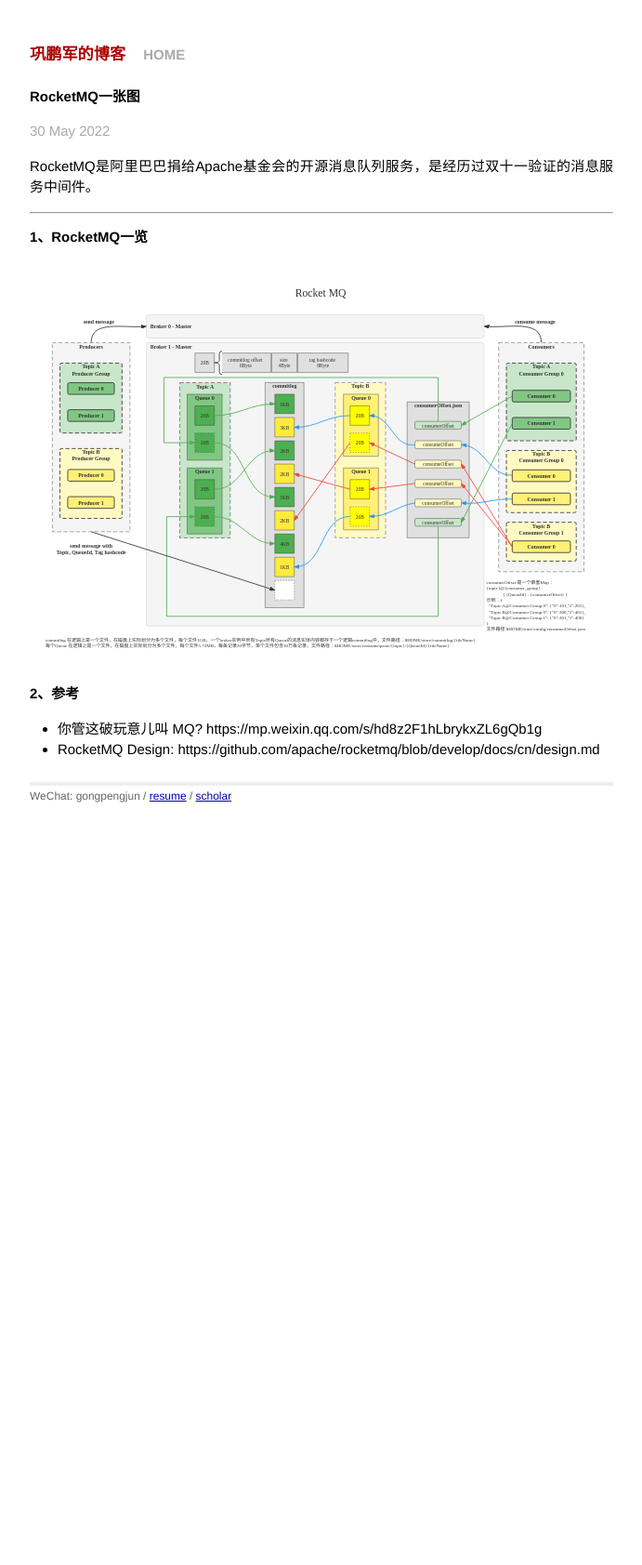
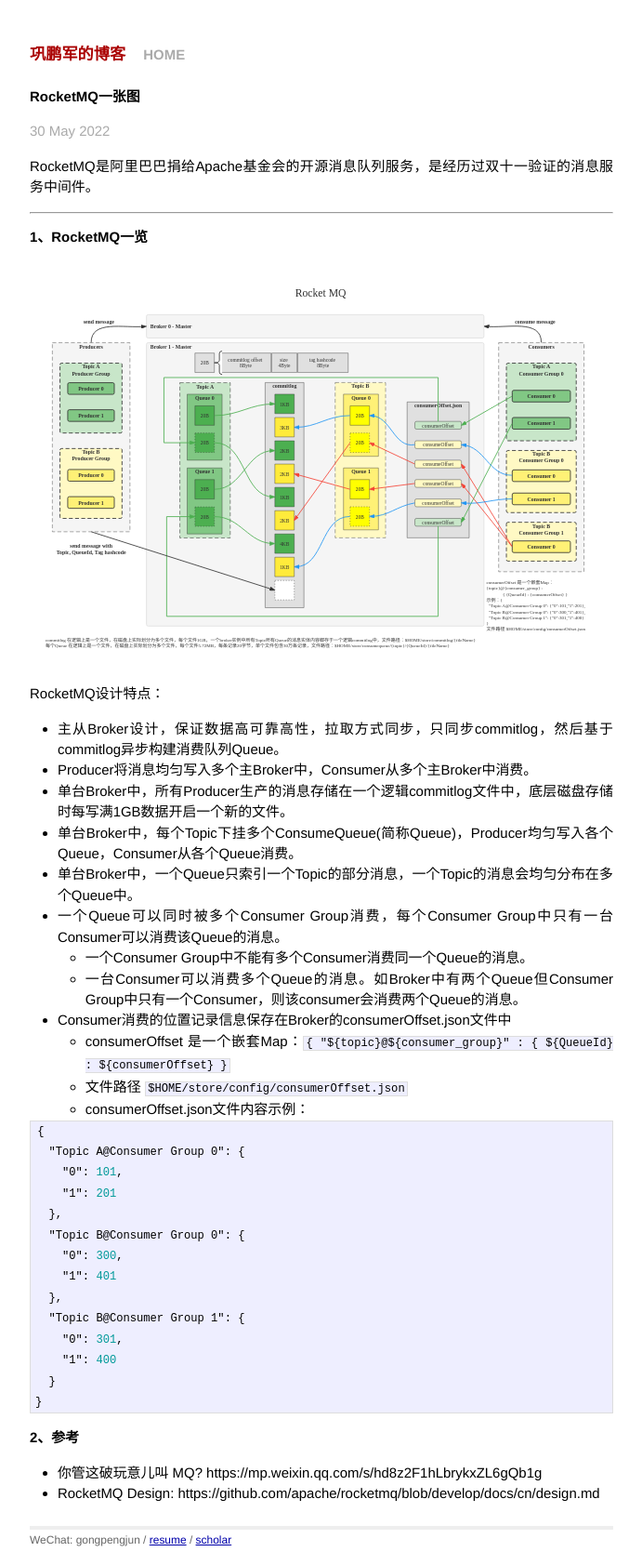
Before and after one commit to gongpengjun/gongpengjun.github.io, a Jekyll site: the page built from _posts/2022-05-30-rocketmq-one-picture.markdown, in a window 1280 px wide. Shown: the whole page at 93% size, without its empty margins (294-985 px from the left). Built offline with Jekyll 4.4.1, drawn with Linux system fonts in a browser that asks for light colours; before the commit the page ends 915 px from its top, so only the background shows below that.

Commit message:
添加文字说明

````diff
--- a/_posts/2022-05-30-rocketmq-one-picture.markdown
+++ b/_posts/2022-05-30-rocketmq-one-picture.markdown
@@ -13,6 +13,38 @@ RocketMQ是阿里巴巴捐给Apache基金会的开源消息队列服务，是经
 
 <img src="https://gongpengjun.com/imgs/rocketmq_in_practice.svg" width="100%" alt="RocketMQ in Practice">
 
+RocketMQ设计特点：
+
+- 主从Broker设计，保证数据高可靠高性，拉取方式同步，只同步commitlog，然后基于commitlog异步构建消费队列Queue。
+- Producer将消息均匀写入多个主Broker中，Consumer从多个主Broker中消费。
+- 单台Broker中，所有Producer生产的消息存储在一个逻辑commitlog文件中，底层磁盘存储时每写满1GB数据开启一个新的文件。
+- 单台Broker中，每个Topic下挂多个ConsumeQueue(简称Queue)，Producer均匀写入各个Queue，Consumer从各个Queue消费。
+- 单台Broker中，一个Queue只索引一个Topic的部分消息，一个Topic的消息会均匀分布在多个Queue中。
+- 一个Queue可以同时被多个Consumer Group消费，每个Consumer Group中只有一台Consumer可以消费该Queue的消息。
+  - 一个Consumer Group中不能有多个Consumer消费同一个Queue的消息。
+  - 一台Consumer可以消费多个Queue的消息。如Broker中有两个Queue但Consumer Group中只有一个Consumer，则该consumer会消费两个Queue的消息。
+- Consumer消费的位置记录信息保存在Broker的consumerOffset.json文件中
+  - consumerOffset 是一个嵌套Map：`{ "${topic}@${consumer_group}" : { ${QueueId} : ${consumerOffset} }`
+  - 文件路径 `$HOME/store/config/consumerOffset.json`
+  - consumerOffset.json文件内容示例：
+
+```json
+{
+  "Topic A@Consumer Group 0": {
+    "0": 101,
+    "1": 201
+  },
+  "Topic B@Consumer Group 0": {
+    "0": 300,
+    "1": 401
+  },
+  "Topic B@Consumer Group 1": {
+    "0": 301,
+    "1": 400
+  }
+}
+```
+
 ## 2、参考
 
 - 你管这破玩意儿叫 MQ?  https://mp.weixin.qq.com/s/hd8z2F1hLbrykxZL6gQb1g
````
